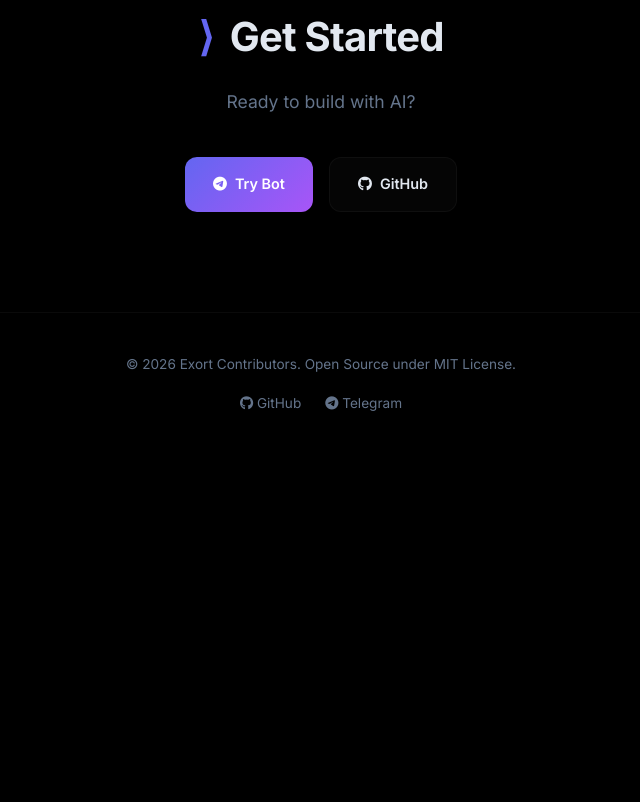
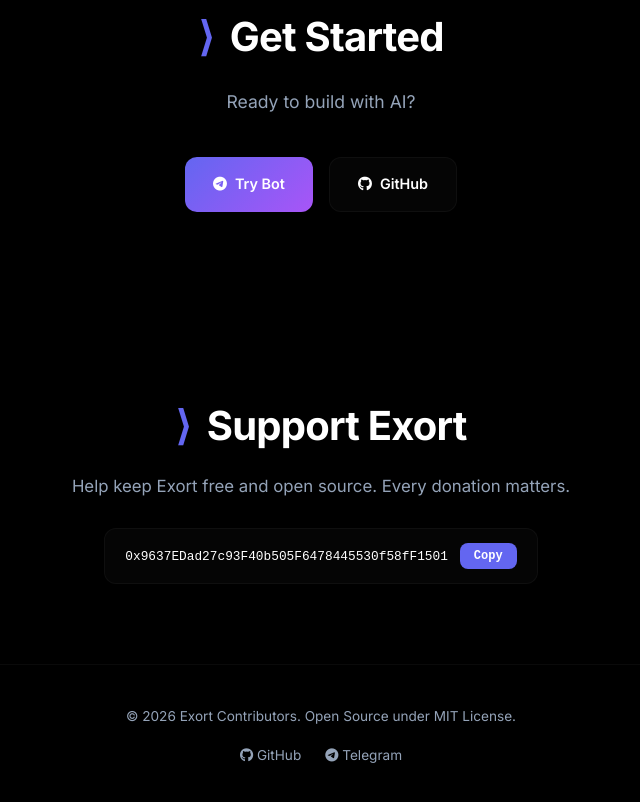
Before and after one commit to askexort/exort, a website: page index.html in a window 1280 px wide. Shown: the part 2973-3775 px from the top of the page, without its empty margins (319-959 px from the left). Before the commit the page ends 3428 px from the top, so only its background shows below. Drawn offline with Linux system fonts and the light colour scheme.

Commit message:
Fix text colors (white/dark per theme) + add donation section

```diff
--- a/index.html
+++ b/index.html
@@ -13,8 +13,8 @@
         /* ===== CSS Variables ===== */
         :root {
             --bg: #000000;
-            --text: #e2e8f0;
-            --text-secondary: #64748b;
+            --text: #ffffff;
+            --text-secondary: #94a3b8;
             --card-bg: rgba(255, 255, 255, 0.02);
             --border: rgba(255, 255, 255, 0.04);
             --primary: #6366f1;
@@ -27,8 +27,8 @@
 
         [data-theme="light"] {
             --bg: #ffffff;
-            --text: #1e293b;
-            --text-secondary: #64748b;
+            --text: #0f172a;
+            --text-secondary: #475569;
             --card-bg: rgba(0, 0, 0, 0.02);
             --border: rgba(0, 0, 0, 0.06);
             --header-bg: rgba(255, 255, 255, 0.85);
@@ -326,7 +326,6 @@
             font-size: 1.1rem;
             color: var(--text);
             line-height: 1.8;
-            opacity: 0.8;
         }
 
         .hero-buttons {
@@ -540,6 +539,69 @@
         }
 
         /* ===== Footer ===== */
+        /* ===== Donate ===== */
+        .donate-section {
+            text-align: center;
+            padding: 80px 0;
+        }
+
+        .donate-section h2 {
+            font-size: clamp(1.75rem, 4vw, 2.5rem);
+            font-weight: 700;
+            letter-spacing: -0.02em;
+            margin-bottom: 12px;
+        }
+
+        .donate-section h2 .chevron {
+            color: var(--primary);
+            margin-right: 8px;
+        }
+
+        .donate-section p {
+            color: var(--text-secondary);
+            font-size: 1.05rem;
+            margin-bottom: 28px;
+        }
+
+        .wallet-box {
+            display: inline-flex;
+            align-items: center;
+            gap: 12px;
+            background: var(--card-bg);
+            border: 1px solid var(--border);
+            border-radius: 12px;
+            padding: 14px 20px;
+            font-family: 'SF Mono', 'Fira Code', 'Cascadia Code', monospace;
+            font-size: 0.8rem;
+            color: var(--text);
+            max-width: 100%;
+            overflow: hidden;
+        }
+
+        .wallet-box code {
+            overflow: hidden;
+            text-overflow: ellipsis;
+            white-space: nowrap;
+        }
+
+        .wallet-box .copy-btn {
+            background: var(--primary);
+            color: #ffffff;
+            border: none;
+            border-radius: 8px;
+            padding: 6px 14px;
+            font-size: 0.75rem;
+            font-weight: 600;
+            cursor: pointer;
+            transition: all 0.2s ease;
+            white-space: nowrap;
+            font-family: inherit;
+        }
+
+        .wallet-box .copy-btn:hover {
+            background: var(--secondary);
+        }
+
         .footer {
             border-top: 1px solid var(--border);
             padding: 40px 0;
@@ -801,6 +863,18 @@
         </div>
     </section>
 
+    <!-- Donate -->
+    <section class="donate-section">
+        <div class="container">
+            <h2><span class="chevron">⟩</span> Support Exort</h2>
+            <p>Help keep Exort free and open source. Every donation matters.</p>
+            <div class="wallet-box">
+                <code>0x9637EDad27c93F40b505F6478445530f58fF1501</code>
+                <button class="copy-btn" onclick="navigator.clipboard.writeText('0x9637EDad27c93F40b505F6478445530f58fF1501').then(()=>{this.textContent='Copied!';setTimeout(()=>this.textContent='Copy',1500)})">Copy</button>
+            </div>
+        </div>
+    </section>
+
     <!-- Footer -->
     <footer class="footer">
         <div class="container">
```
Also changed, not shown: landing/index.html (+79 -4 lines).
